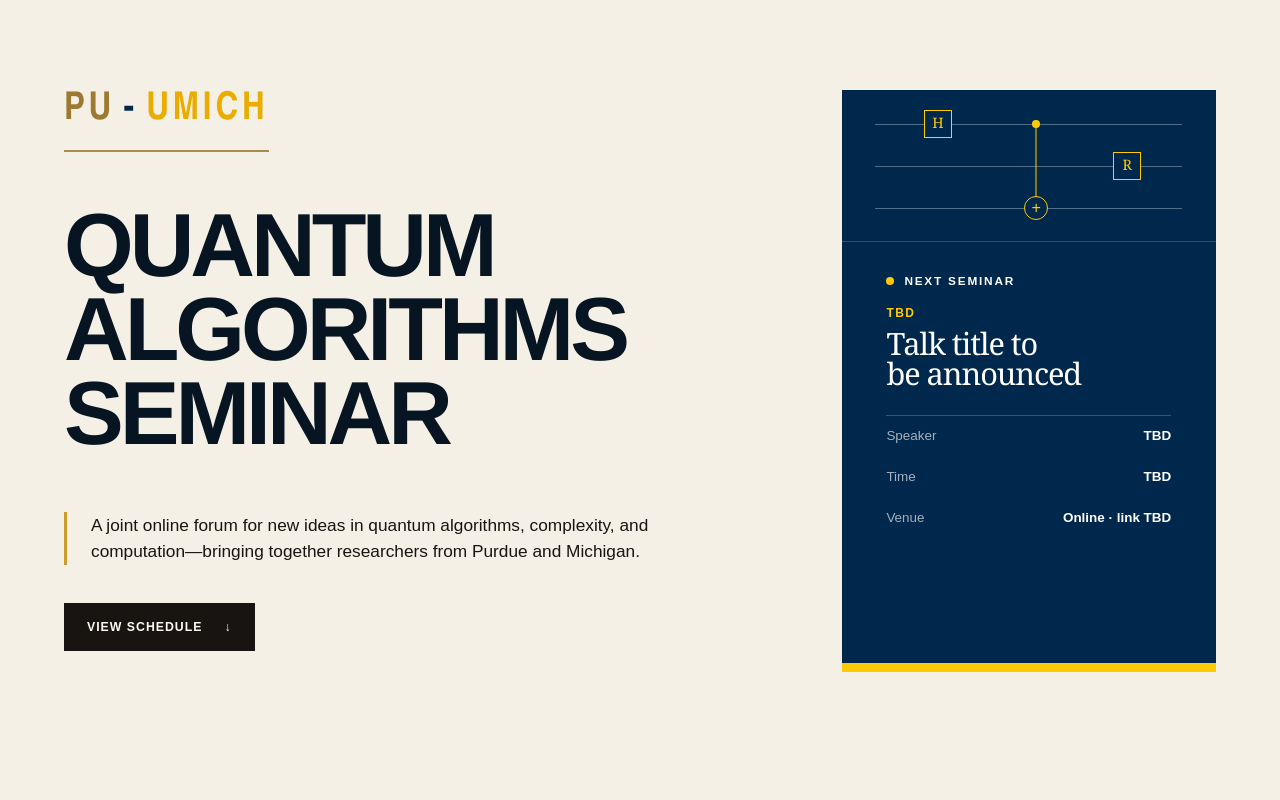
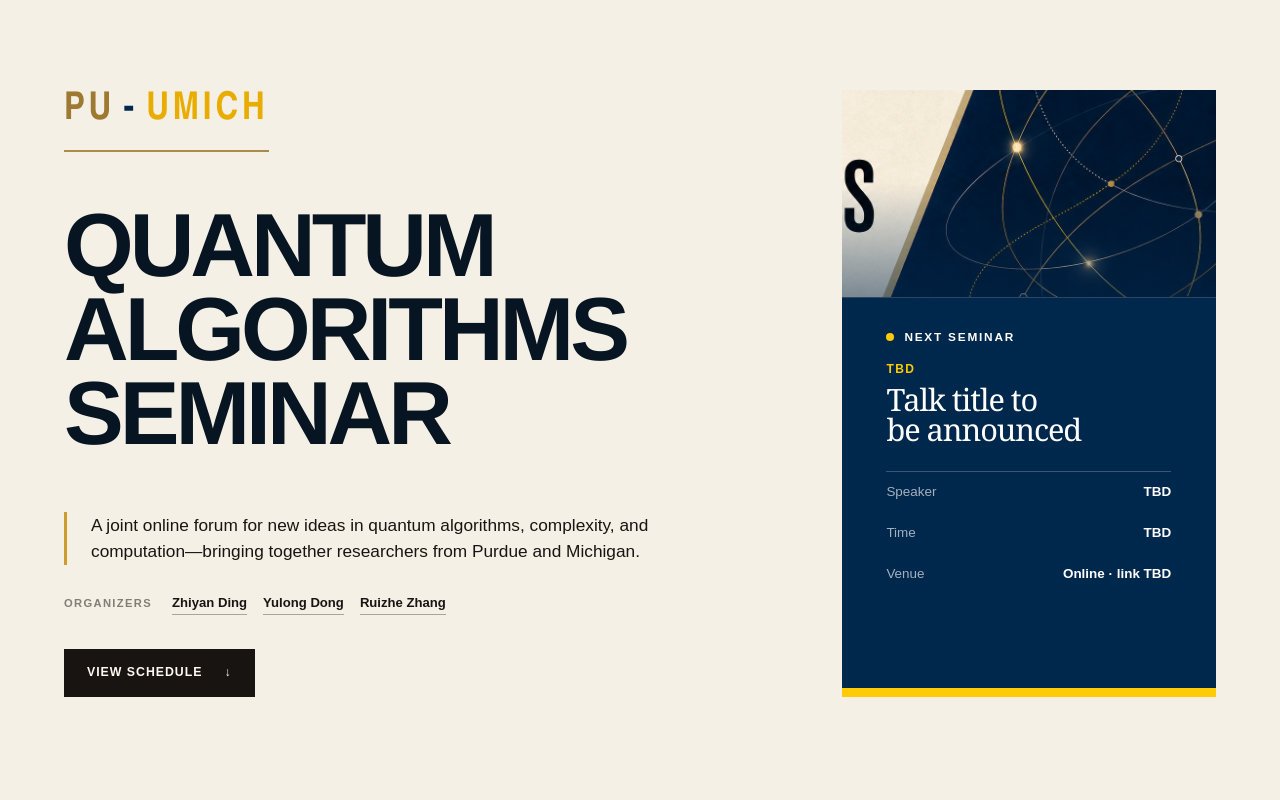
Before and after one commit to zrz1996/purdue-umich-quantum-algorithms-seminar, a Next.js app: page / in a window 1280 px wide. Shown: the top 800 px of the page. Built offline with nearby package versions, Linux system fonts and the light colour scheme.

Commit message:
Add organizers and restore poster artwork

```diff
--- a/app/globals.css
+++ b/app/globals.css
@@ -83,9 +83,39 @@
 .hero-intro {
   border-left: 3px solid var(--gold);
   font-size: clamp(1rem, 1.35vw, 1.25rem);
-  margin: 56px 0 38px;
+  margin: 56px 0 28px;
   max-width: 650px;
   padding-left: 24px;
+}
+
+.organizers {
+  align-items: center;
+  display: flex;
+  flex-wrap: wrap;
+  font-size: 0.82rem;
+  gap: 8px 16px;
+  margin: 0 0 34px;
+}
+
+.organizers > span {
+  color: rgba(23, 20, 18, 0.52);
+  font-size: 0.7rem;
+  font-weight: 800;
+  letter-spacing: 0.12em;
+  margin-right: 4px;
+  text-transform: uppercase;
+}
+
+.organizers a {
+  border-bottom: 1px solid rgba(23, 20, 18, 0.35);
+  font-weight: 700;
+  transition: border-color 160ms ease, color 160ms ease;
+}
+
+.organizers a:hover,
+.organizers a:focus-visible {
+  border-color: var(--blue-light);
+  color: var(--blue-light);
 }
 
 .hero-actions { display: flex; flex-wrap: wrap; gap: 12px; }
@@ -129,79 +159,30 @@
   width: 100%;
 }
 
-.quantum-circuit {
+.next-visual {
+  background: #001f3d;
   border-bottom: 1px solid rgba(255, 255, 255, 0.18);
-  height: 152px;
+  height: 208px;
   overflow: hidden;
   position: relative;
 }
 
-.circuit-line {
-  background: rgba(255, 255, 255, 0.32);
-  height: 1px;
-  left: 9%;
+.next-visual::after {
+  background: linear-gradient(180deg, rgba(0, 39, 76, 0) 45%, rgba(0, 39, 76, 0.5) 100%);
+  content: '';
+  inset: 0;
   position: absolute;
-  right: 9%;
+  z-index: 1;
 }
 
-.circuit-line-one { top: 34px; }
-.circuit-line-two { top: 76px; }
-.circuit-line-three { top: 118px; }
-
-.circuit-gate {
-  align-items: center;
-  background: var(--blue);
-  border: 1px solid var(--maize);
-  color: var(--maize);
-  display: flex;
-  font-family: Georgia, 'Times New Roman', serif;
-  font-size: 0.9rem;
-  height: 28px;
-  justify-content: center;
+.next-visual img {
+  height: auto;
+  max-width: none;
   position: absolute;
-  width: 28px;
-}
-
-.gate-h { left: 22%; top: 20px; }
-.gate-r { right: 20%; top: 62px; }
-
-.control-dot {
-  background: var(--maize);
-  border-radius: 50%;
-  height: 8px;
-  left: 52%;
-  position: absolute;
-  top: 30px;
-  transform: translateX(-50%);
-  width: 8px;
-}
-
-.control-wire {
-  background: var(--maize);
-  height: 88px;
-  left: 52%;
-  position: absolute;
-  top: 34px;
-  transform: translateX(-50%);
-  width: 1px;
-}
-
-.target-gate {
-  align-items: center;
-  background: var(--blue);
-  border: 1px solid var(--maize);
-  border-radius: 50%;
-  color: var(--maize);
-  display: flex;
-  font-size: 1rem;
-  height: 24px;
-  justify-content: center;
-  left: 52%;
-  line-height: 1;
-  position: absolute;
-  top: 106px;
-  transform: translateX(-50%);
-  width: 24px;
+  right: 0;
+  top: 50%;
+  transform: translateY(-50%);
+  width: 200%;
 }
 
 .next-talk-content {
@@ -327,7 +308,9 @@
   .eyebrow { font-size: clamp(1.7rem, 9vw, 2.35rem); }
   h1 { font-size: clamp(3.25rem, 15.5vw, 5rem); }
   .hero-intro { margin-top: 42px; }
+  .organizers { align-items: flex-start; flex-direction: column; gap: 7px; }
   .next-talk { min-height: 500px; }
+  .next-visual { height: 180px; }
   .schedule-head { display: none; }
 
   .schedule-row {
--- a/app/page.tsx
+++ b/app/page.tsx
@@ -20,6 +20,12 @@
             A joint online forum for new ideas in quantum algorithms, complexity,
             and computation—bringing together researchers from Purdue and Michigan.
           </p>
+          <p className="organizers">
+            <span>Organizers</span>
+            <a href="https://sites.google.com/umich.edu/zhiyan-ding" target="_blank" rel="noreferrer">Zhiyan Ding</a>
+            <a href="https://dongylaq.github.io/" target="_blank" rel="noreferrer">Yulong Dong</a>
+            <a href="https://ruizhezhang.com/" target="_blank" rel="noreferrer">Ruizhe Zhang</a>
+          </p>
           <div className="hero-actions">
             <a className="button button-primary" href="#schedule">
               View schedule <span aria-hidden="true">↓</span>
@@ -28,15 +34,8 @@
         </div>
 
         <aside className="next-talk" aria-labelledby="next-talk-heading">
-          <div className="quantum-circuit" aria-hidden="true">
-            <span className="circuit-line circuit-line-one" />
-            <span className="circuit-line circuit-line-two" />
-            <span className="circuit-line circuit-line-three" />
-            <span className="circuit-gate gate-h">H</span>
-            <span className="circuit-gate gate-r">R</span>
-            <span className="control-dot" />
-            <span className="control-wire" />
-            <span className="target-gate">+</span>
+          <div className="next-visual" aria-hidden="true">
+            <img src="og.png" width="1536" height="1024" alt="" />
           </div>
           <div className="next-talk-content">
             <div className="card-label">
```
